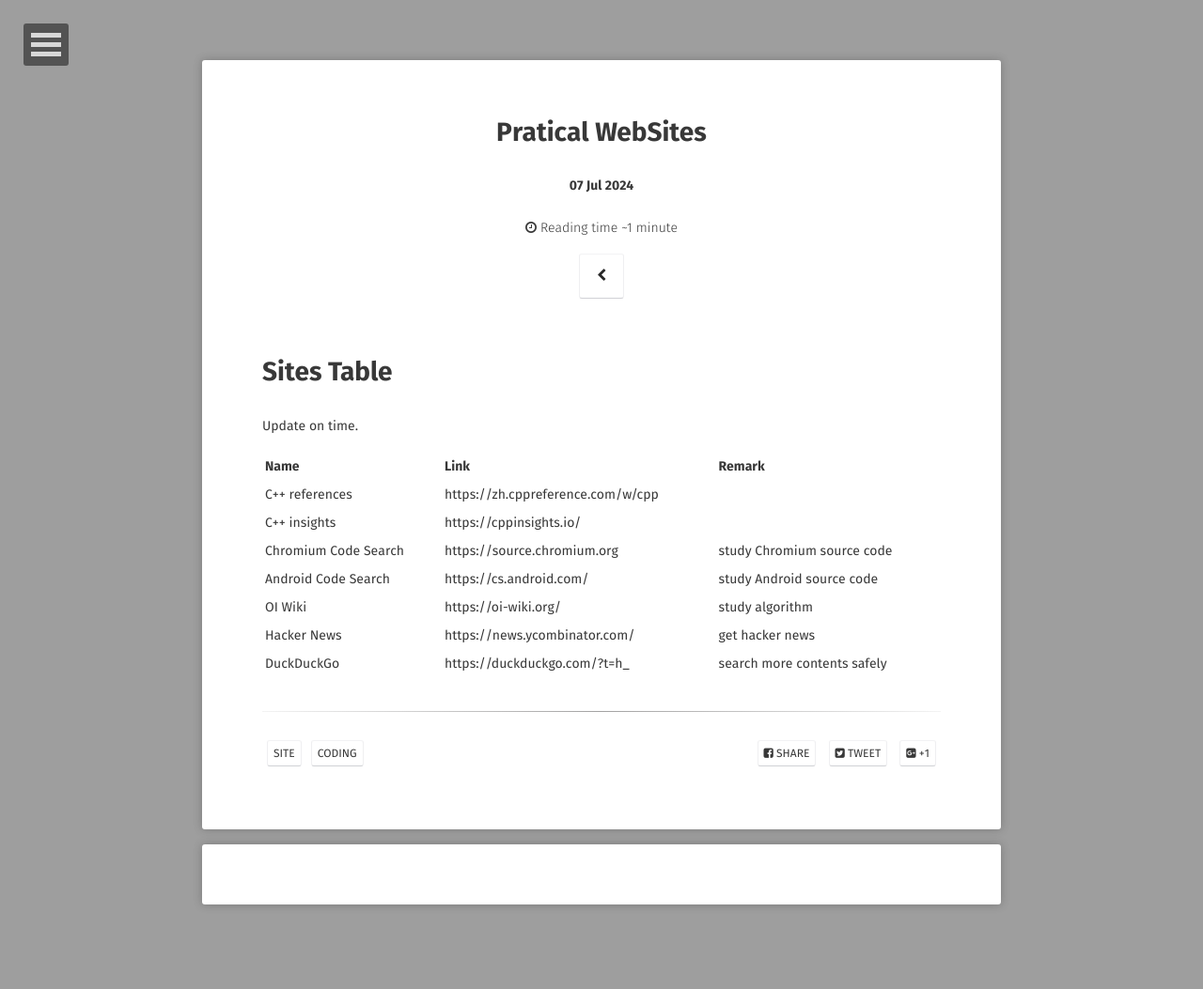
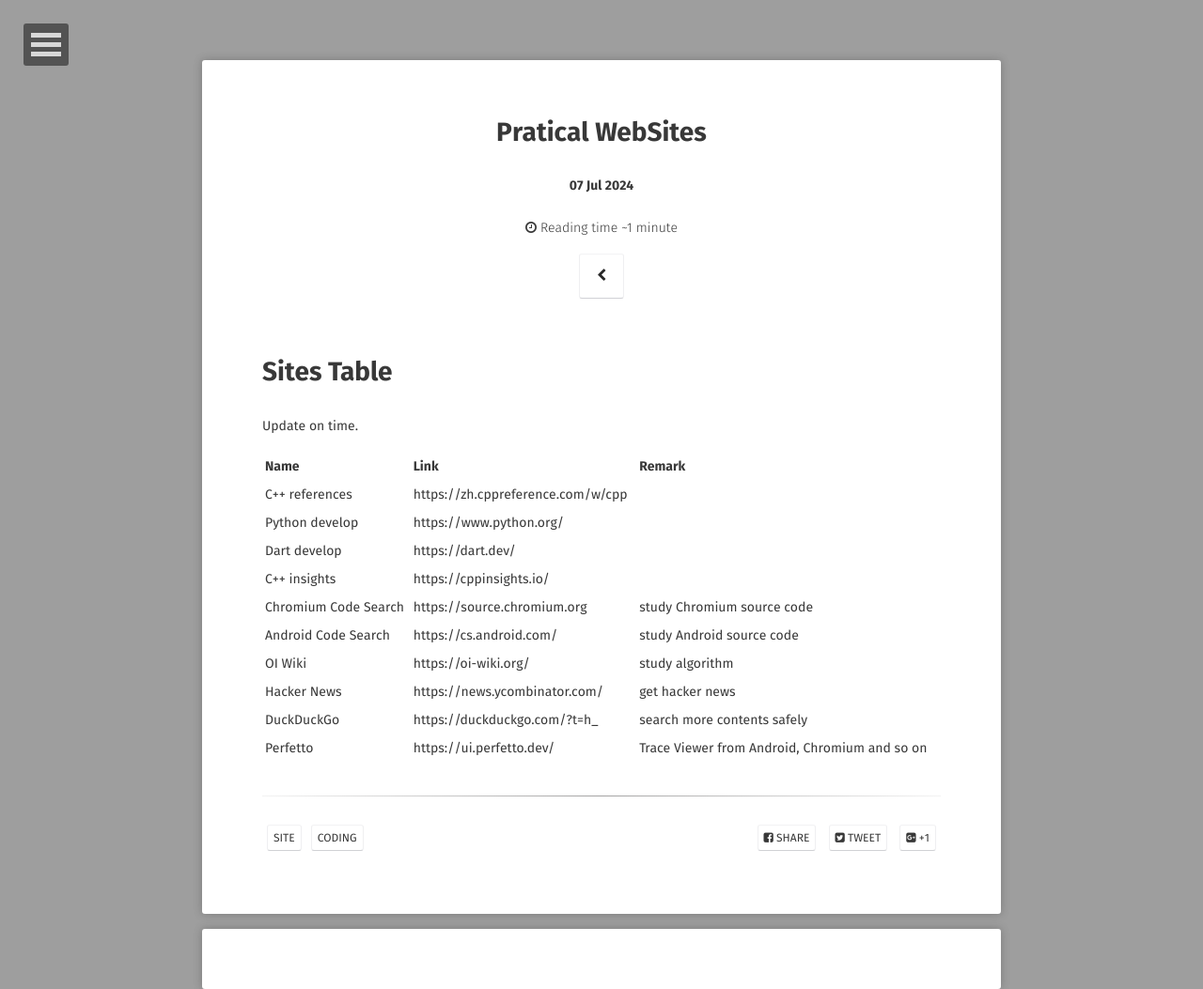
Before and after one commit to o7878x/o7878x.github.io, a Jekyll site: the page built from _posts/2024-07-07-fav-sites.md, in a window 1280 px wide. Shown: the whole page at 94% size. Built offline with Jekyll 4.4.1, drawn with Linux system fonts in a browser that asks for light colours; some web fonts are replaced; comment, search, counter and statistics services are not loaded; before the commit the page ends 964 px from its top, so only the background shows below that.

Commit message:
feature:update fav sites and softwares

```diff
--- a/_posts/2024-07-07-fav-sites.md
+++ b/_posts/2024-07-07-fav-sites.md
@@ -16,9 +16,12 @@ Update on time.
 | Name | Link | Remark |
 | --- | --- | --- |
 | C++ references | https://zh.cppreference.com/w/cpp | |
+| Python develop | https://www.python.org/ | |
+| Dart develop | https://dart.dev/ | |
 | C++ insights | https://cppinsights.io/ | |
 | Chromium Code Search | https://source.chromium.org | study Chromium source code |
 | Android Code Search | https://cs.android.com/ | study Android source code |
 | OI Wiki | https://oi-wiki.org/ | study algorithm |
 | Hacker News | https://news.ycombinator.com/ | get hacker news |
 | DuckDuckGo | https://duckduckgo.com/?t=h_ | search more contents safely |
+| Perfetto | https://ui.perfetto.dev/ | Trace Viewer from Android, Chromium and so on |
```
Also changed, not shown: _posts/2024-07-07-fav-softwares.md (+1 -0 lines), assets/img/logo.jpg.
